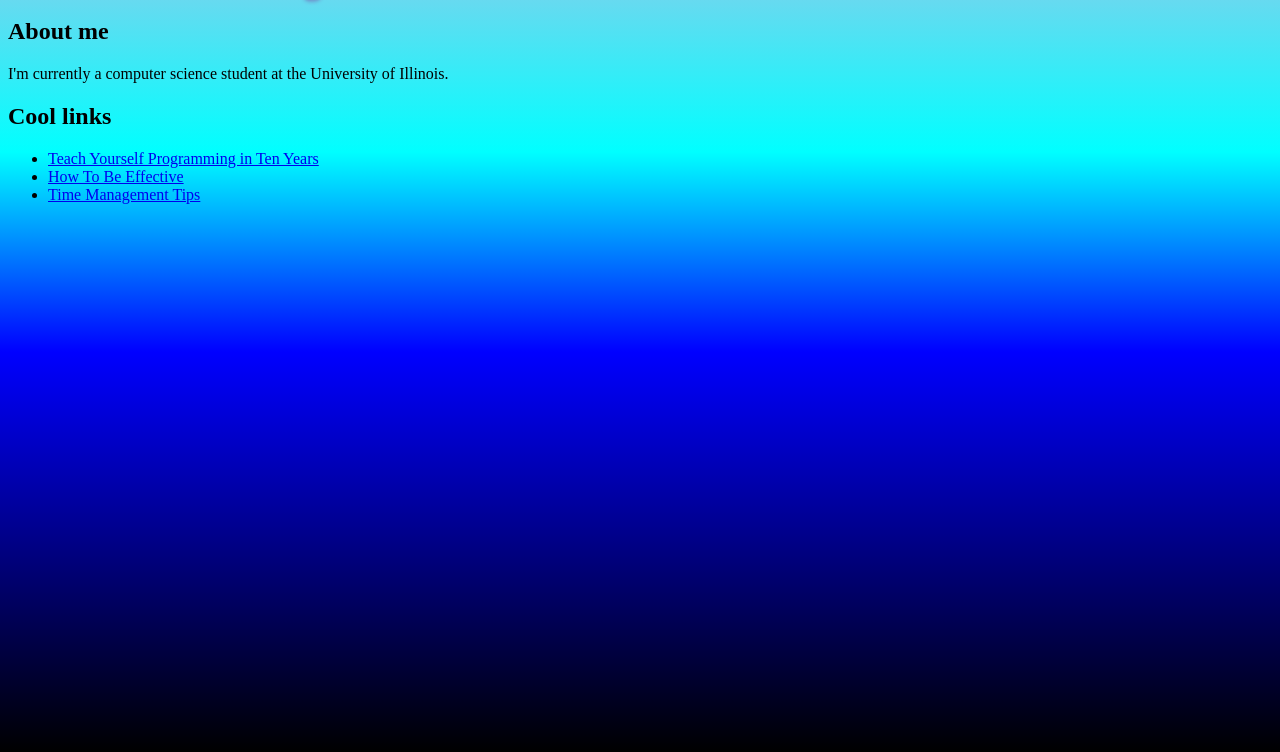
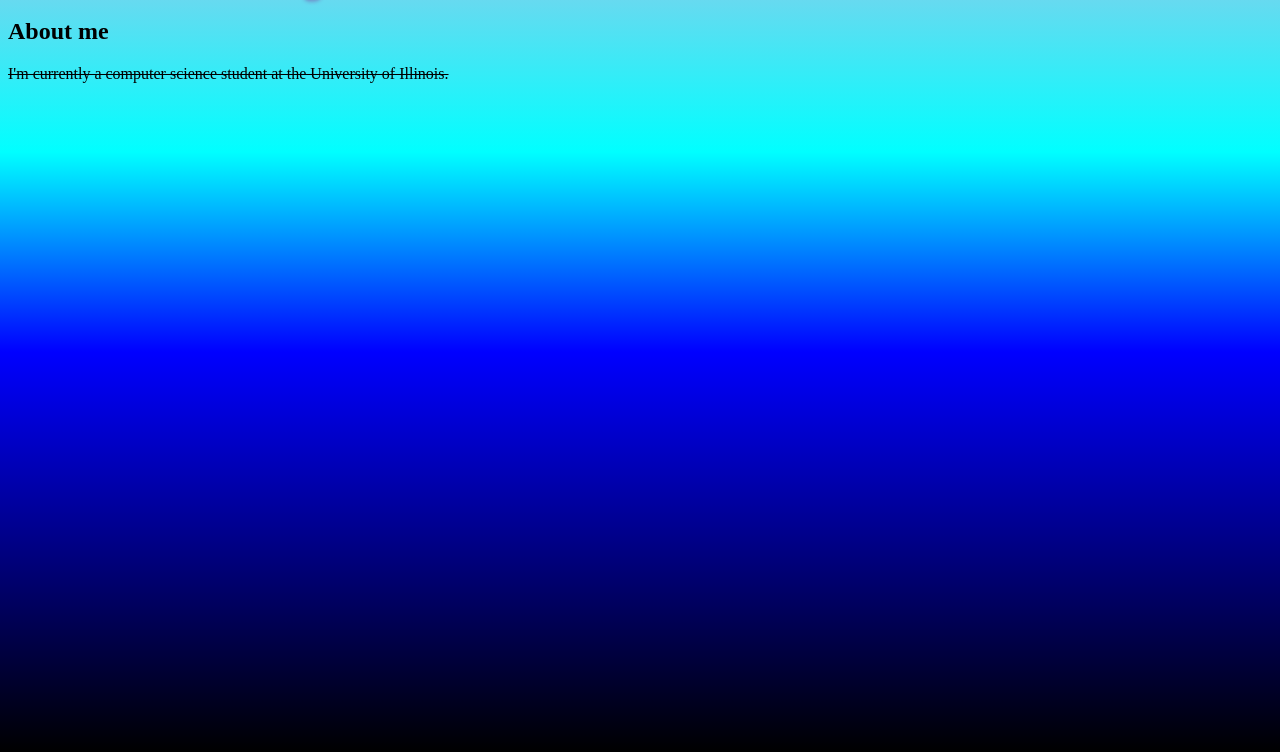
Before and after one commit to vsui/vsui.github.io, a plain HTML site: page index.html in a window 1280 px wide. Shown: the part 48-800 px from the top of the page. Drawn offline with Linux system fonts and the light colour scheme.

Commit message:
Update index.html

```diff
--- a/index.html
+++ b/index.html
@@ -24,13 +24,7 @@
   <body>
     <h1>Victor Sui's Home Page</h1>
     <h2>About me</h2>
-    I'm currently a computer science student at the University of Illinois.
-    <h2>Cool links</h2>
-    <ul>
-      <li><a href="https://norvig.com/21-days.html">Teach Yourself Programming in Ten Years</a></li>
-      <li><a href="http://www.pgbovine.net/productivity-tips.htm">How To Be Effective</a></li>
-      <li><a href="http://strlen.com/time-management-tips-etc/">Time Management Tips</a></li>
-    </ul>
+    <strike>I'm currently a computer science student at the University of Illinois.</strike>
     <marquee>
       <img src="pointer.png" alt="a squid" />
       <img src="pointer.png" alt="a squid" />
```
